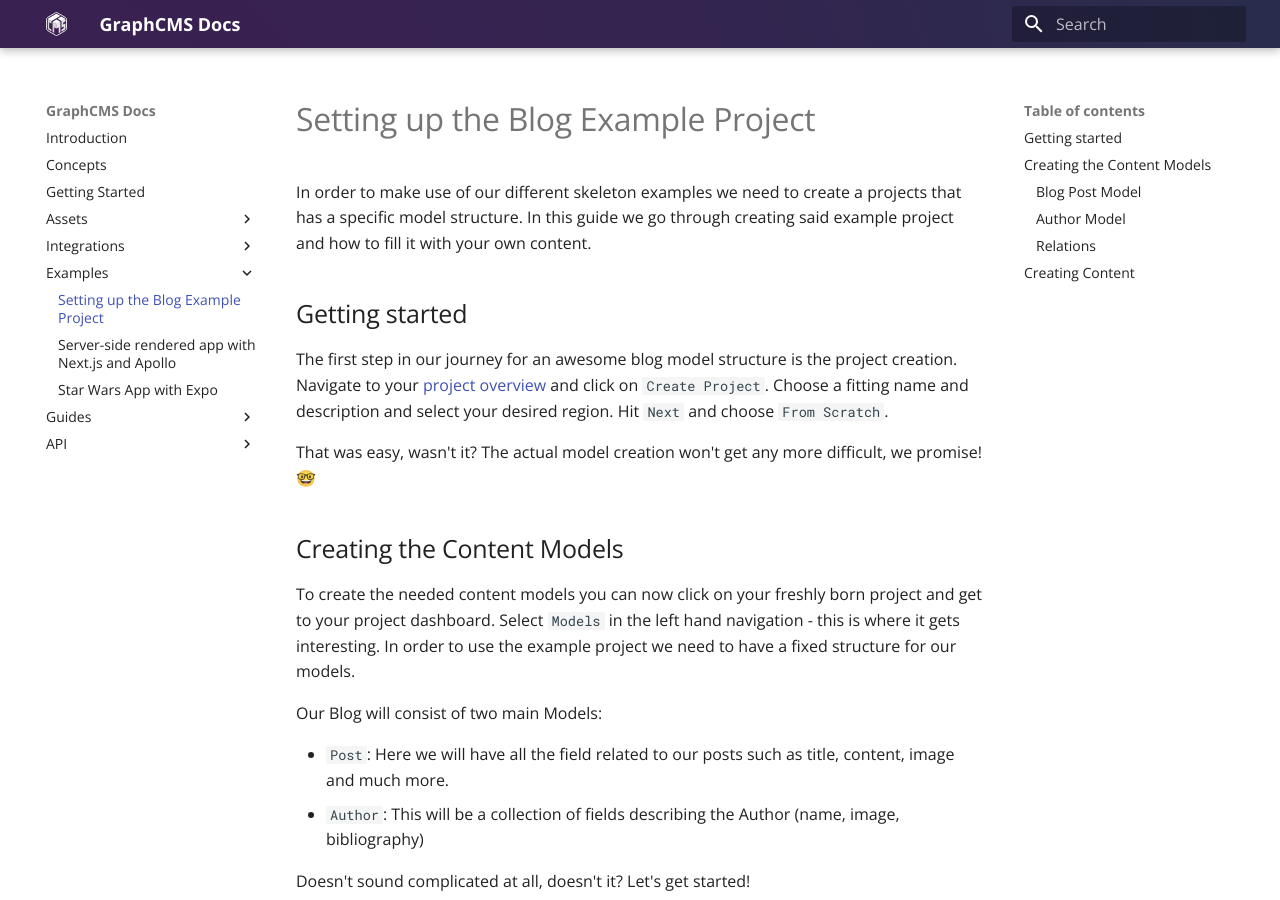
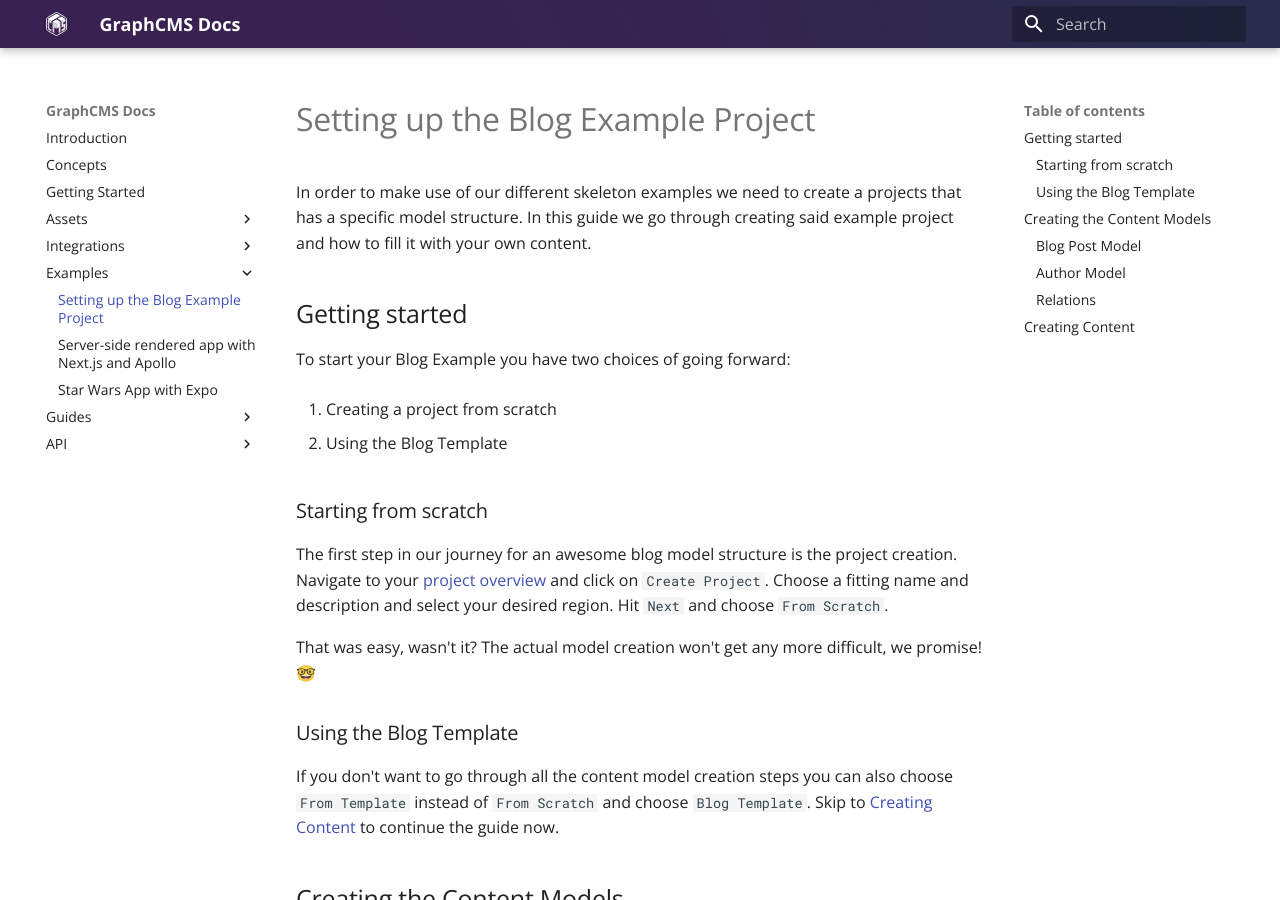
Before and after one commit to isabella232/docs-13, an MkDocs documentation site: the page built from docs/examples/Setting_up_the_project.md, in a window 1280 px wide and 900 px high. Built offline with MkDocs 1.6.1 and Material for MkDocs 9.7.7, drawn with Linux system fonts in a browser that asks for light colours; old or Windows-style settings are respelled for this version of MkDocs.

Commit message:
Add template option

```diff
--- a/docs/examples/Setting_up_the_project.md
+++ b/docs/examples/Setting_up_the_project.md
@@ -4,9 +4,21 @@
 
 ## Getting started
 
+To start your Blog Example you have two choices of going forward:
+
+1. Creating a project from scratch
+
+2. Using the Blog Template
+
+### Starting from scratch
+
 The first step in our journey for an awesome blog model structure is the project creation. Navigate to your [project overview](https://app.graphcms.com/overview) and click on `Create Project`. Choose a fitting name and description and select your desired region. Hit `Next` and choose `From Scratch`.
 
 That was easy, wasn't it? The actual model creation won't get any more difficult, we promise! 🤓
+
+### Using the Blog Template
+
+If you don't want to go through all the content model creation steps you can also choose `From Template` instead of `From Scratch` and choose `Blog Template`. Skip to [Creating Content](Setting_up_the_project/#creating-content) to continue the guide now.
 
 ## Creating the Content Models
 
```
